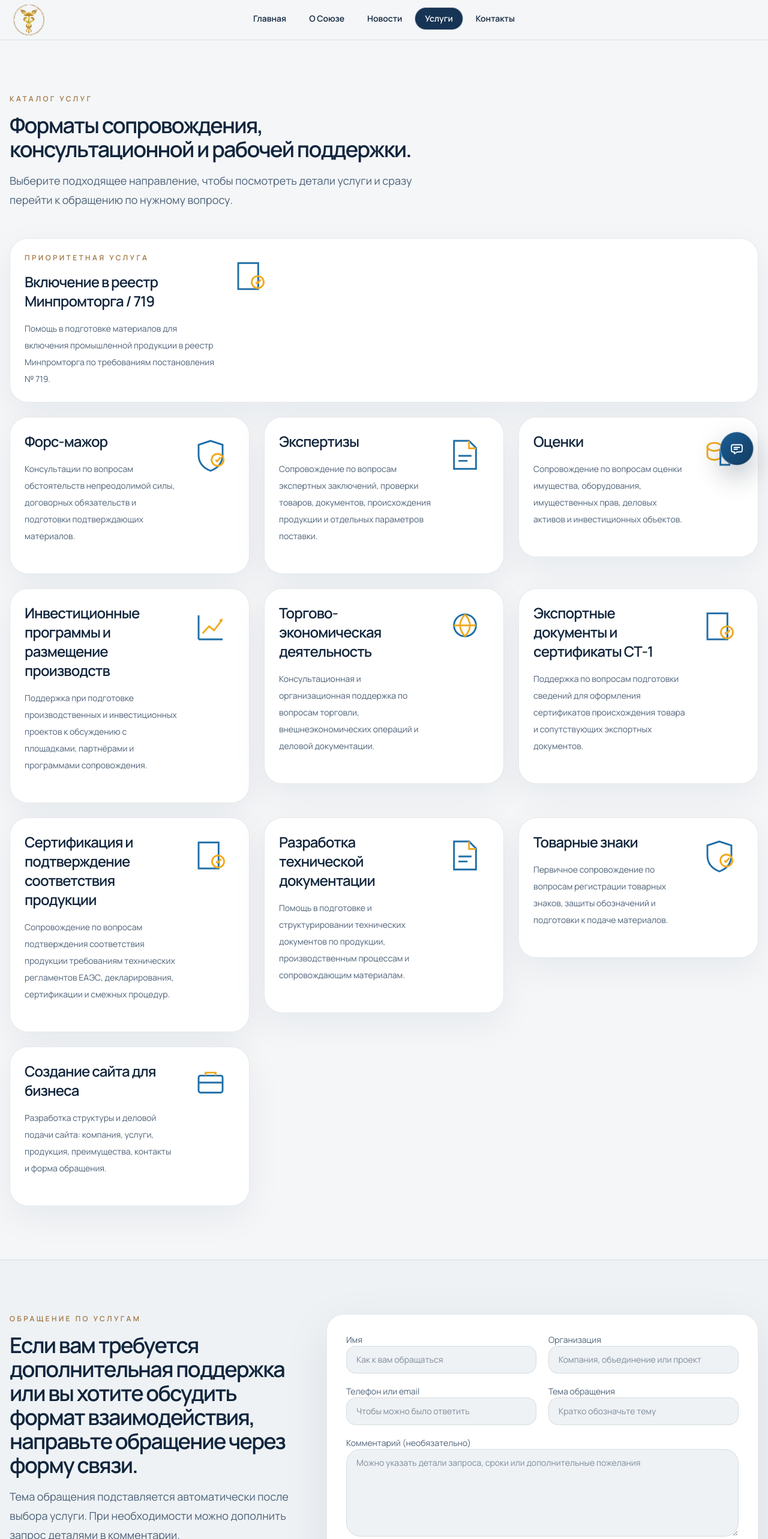
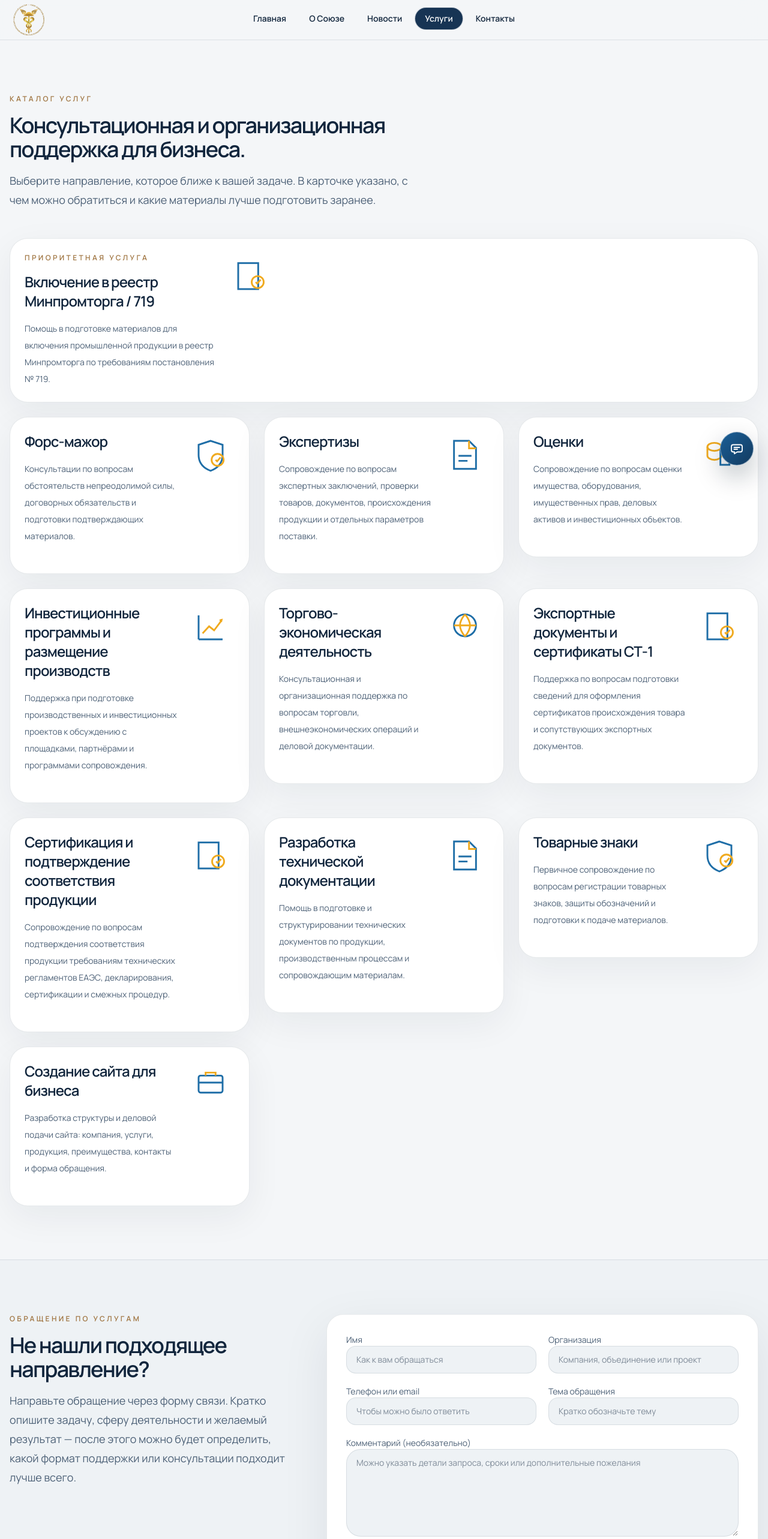
Before and after one commit to alexroshkovdky-oss/TPPZO, a Next.js app: page /partnership in a window 1280 px wide. Shown: the top 2566 px of the page at 60% size. Built offline with nearby package versions, Linux system fonts and the light colour scheme.

Commit message:
Update services-showcase.tsx

```diff
--- a/src/components/services-showcase.tsx
+++ b/src/components/services-showcase.tsx
@@ -75,8 +75,8 @@ export function ServicesShowcase({
         <div className="site-container space-y-12">
           <SectionHeading
             eyebrow="Каталог услуг"
-            title="Форматы сопровождения, консультационной и рабочей поддержки."
-            description="Выберите подходящее направление, чтобы посмотреть детали услуги и сразу перейти к обращению по нужному вопросу."
+            title="Консультационная и организационная поддержка для бизнеса."
+            description="Выберите направление, которое ближе к вашей задаче. В карточке указано, с чем можно обратиться и какие материалы лучше подготовить заранее."
           />
 
           <div className="grid items-start gap-6 lg:grid-cols-2 xl:grid-cols-3">
@@ -187,7 +187,7 @@ export function ServicesShowcase({
                                 : "border-[var(--color-deep)]/35 text-[var(--color-deep)] hover:border-[var(--color-deep)] hover:text-[var(--color-ink)]"
                             }`}
                           >
-                            Заказать услугу
+                            Обсудить услугу
                           </button>
                         </div>
                       </div>
@@ -208,8 +208,8 @@ export function ServicesShowcase({
         <div className="site-container grid gap-12 lg:grid-cols-[minmax(0,0.8fr)_minmax(0,1.2fr)]">
           <SectionHeading
             eyebrow="Обращение по услугам"
-            title="Если вам требуется дополнительная поддержка или вы хотите обсудить формат взаимодействия, направьте обращение через форму связи."
-            description="Тема обращения подставляется автоматически после выбора услуги. При необходимости можно дополнить запрос деталями в комментарии."
+            title="Не нашли подходящее направление?"
+            description="Направьте обращение через форму связи. Кратко опишите задачу, сферу деятельности и желаемый результат — после этого можно будет определить, какой формат поддержки или консультации подходит лучше всего."
           />
 
           <ContactForm selectedSubject={selectedSubject} />
```
